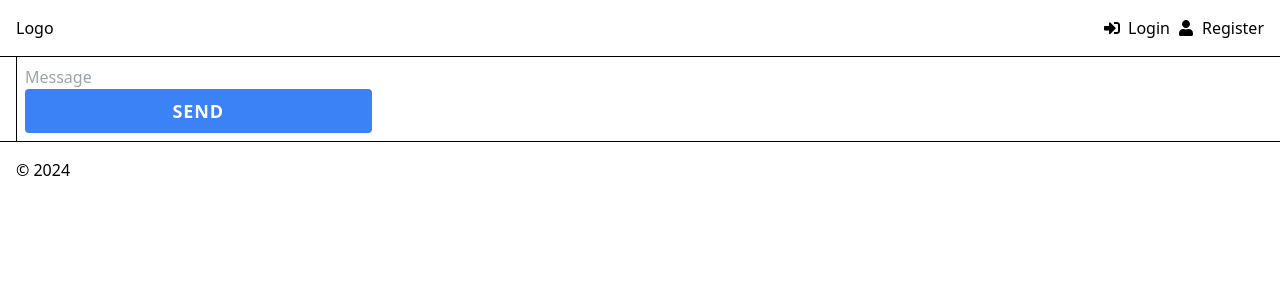
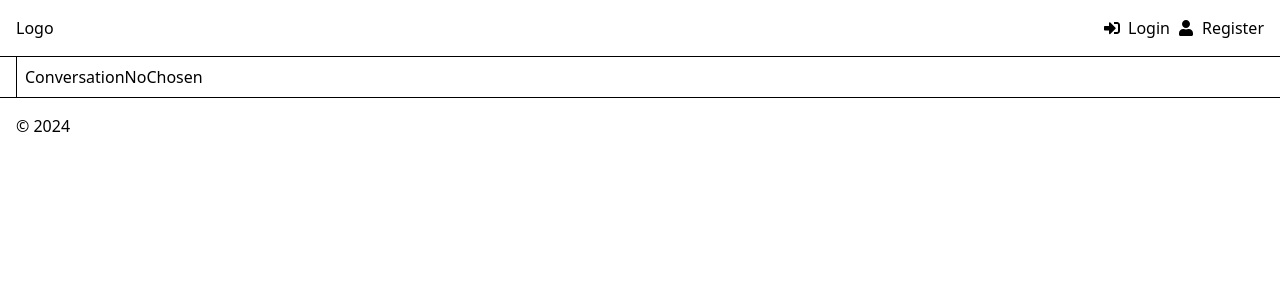
Before and after one commit to kawec91/mygame, a React (Create React App) app in the folder frontend/: page /mail in a window 1280 px wide. Shown: the top 300 px of the page. Built offline with nearby package versions, Linux system fonts and the light colour scheme.

Commit message:
Messages style

```diff
--- /dev/null
+++ b/frontend/src/components/ConversationInputArea/ConversationInputArea.js
@@ -0,0 +1,20 @@
+import React from "react";
+import StandardInputField from "../StandardInputField/StandardInputField";
+import StandardButton from "../StandardButton/StandardButton";
+
+function ConversationInputArea() {
+  return (
+    <div className="flex justify-center items-center gap-2">
+      <StandardInputField
+        type={"text"}
+        name={"message"}
+        id={"message"}
+        onChange={() => {}}
+        placeholder={"Message"}
+      />
+      <StandardButton text={"Send"} type={"btn"} next={() => {}} />
+    </div>
+  );
+}
+
+export default ConversationInputArea;
--- a/frontend/src/components/ConversationMessages/ConversationMessages.js
+++ b/frontend/src/components/ConversationMessages/ConversationMessages.js
@@ -34,7 +34,11 @@ function ConversationMessages() {
   }, [dispatch, isError, isSucces, message]);
 
   if (isLoading) return <Spinner />;
-  return <>{allMsg}</>;
+  return (
+    <div className="w-full p-2 border border-blue-500 rounded flex flex-col gap-4">
+      {allMsg}
+    </div>
+  );
 }
 
 export default ConversationMessages;
--- /dev/null
+++ b/frontend/src/components/ConversationNoChosen/ConversationNoChosen.js
@@ -0,0 +1,8 @@
+import React from "react";
+
+function ConversationNoChosen() {
+  //TODO: Style
+  return <div>ConversationNoChosen</div>;
+}
+
+export default ConversationNoChosen;
--- a/frontend/src/components/MyMessage/MyMessage.js
+++ b/frontend/src/components/MyMessage/MyMessage.js
@@ -1,7 +1,13 @@
 import React from "react";
 
 function MyMessage({ data }) {
-  return <div>MM: {data.message}</div>;
+  return (
+    <div className="w-full flex justify-end">
+      <div className="bg-blue-500 text-white p-4 rounded-t-lg rounded-bl-lg">
+        {data.message}
+      </div>
+    </div>
+  );
 }
 
 export default MyMessage;
--- a/frontend/src/components/MyMessageRecive/MyMessageRecive.js
+++ b/frontend/src/components/MyMessageRecive/MyMessageRecive.js
@@ -2,7 +2,13 @@ import React from "react";
 
 function MyMessageRecive({ data }) {
   console.log(data);
-  return <div>MMR: {data.message}</div>;
+  return (
+    <div className="w-full flex justify-start">
+      <div className="bg-blue-500 text-white p-4 rounded-t-lg rounded-br-lg">
+        {data.message}
+      </div>
+    </div>
+  );
 }
 
 export default MyMessageRecive;
--- a/frontend/src/components/StandardButton/StandardButton.js
+++ b/frontend/src/components/StandardButton/StandardButton.js
@@ -2,7 +2,7 @@ import React from "react";
 
 function StandardButton({ text, type, next }) {
   const standardButtonStyle =
-    "py-2 px-8 rounded uppercase font-bold tracking-wider text-white bg-blue-500 text-center text-lg w-full outline-0";
+    "py-2 px-8 rounded uppercase font-bold tracking-wider text-white bg-blue-500 text-center text-lg ";
   return (
     <button type={type} className={standardButtonStyle} onClick={next}>
       {text}
--- a/frontend/src/features/conversations/conversationsSlice.js
+++ b/frontend/src/features/conversations/conversationsSlice.js
@@ -15,6 +15,9 @@ const conversationsSlice = createSlice({
   name: "conversationMenu",
   reducers: {
     selectOption: (state, action) => {
+      state.selected = action.payload;
+    },
+    defaultSelect: (state, action) => {
       state.selected = action.payload;
     },
   },
@@ -54,6 +57,6 @@ export const getConversationsList = createAsyncThunk(
   }
 );
 
-export const { selectOption } = conversationsSlice.actions;
+export const { selectOption, defaultSelect } = conversationsSlice.actions;
 
 export default conversationsSlice.reducer;
--- a/frontend/src/pages/Mail.jsx
+++ b/frontend/src/pages/Mail.jsx
@@ -1,18 +1,24 @@
-import React from 'react';
+import React, { useEffect } from 'react';
 import ConversationsList from '../components/ConversationsList/ConversationsList';
 import ConversationMessages from '../components/ConversationMessages/ConversationMessages';
-import StandardButton from '../components/StandardButton/StandardButton';
+import { useDispatch, useSelector } from 'react-redux';
+import ConversationInputArea from '../components/ConversationInputArea/ConversationInputArea';
+import ConversationNoChosen from '../components/ConversationNoChosen/ConversationNoChosen';
+import { defaultSelect } from '../features/conversations/conversationsSlice';
 
 function Mail() {
+  const dispatch = useDispatch();
+  const selected = useSelector((state) => state.conversationMenu.selected);
+
+  useEffect(()=>{
+   dispatch(defaultSelect("0"));
+  }, [dispatch]);
   return (
     <div className='flex w-full'>
       <ConversationsList />
-      <div className='p-2'>
-        <ConversationMessages />
-        <div>
-          <input type='text' placeholder='Message'/>
-          <StandardButton text={'Send'} type={'btn'} next={()=>{}} />
-        </div>
+      <div className='p-2 flex flex-col gap-2 w-full'>
+        {selected !== "0" ? <ConversationMessages /> : <ConversationNoChosen />}
+        {selected !== "0" ? <ConversationInputArea /> : <></>}
       </div>
     </div>
   )
```
